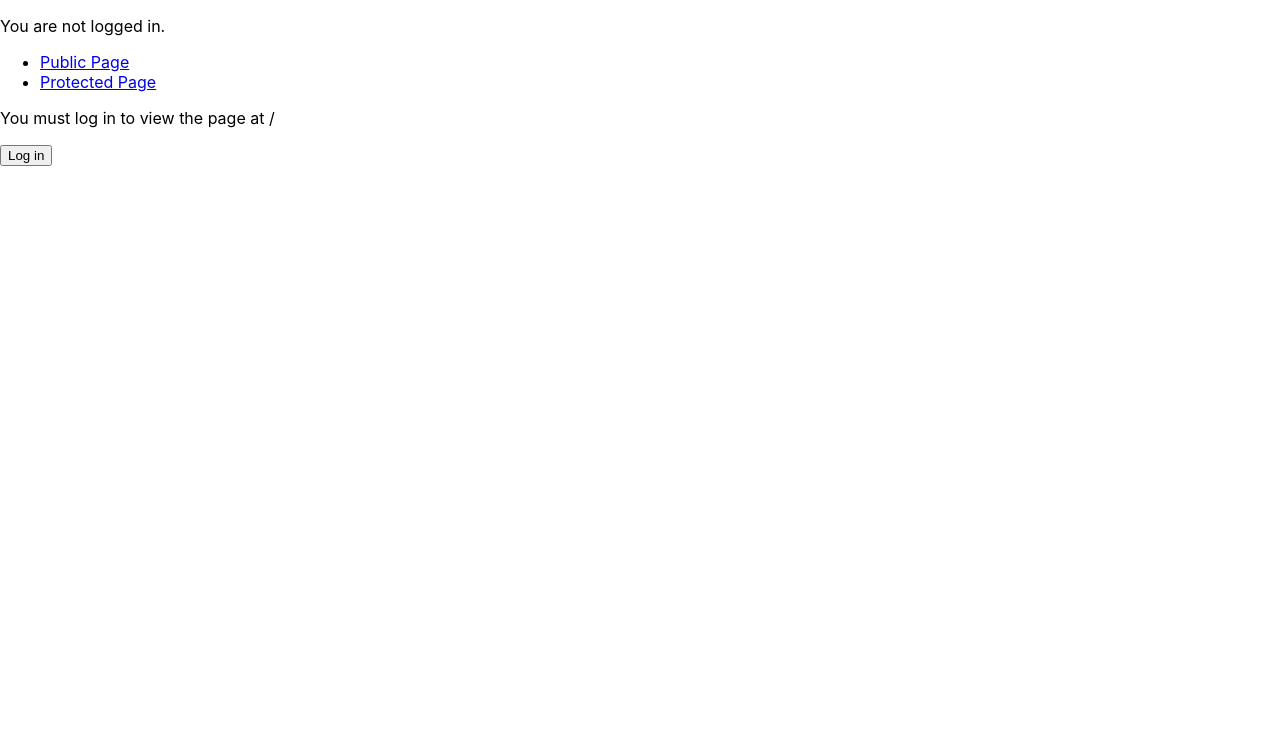
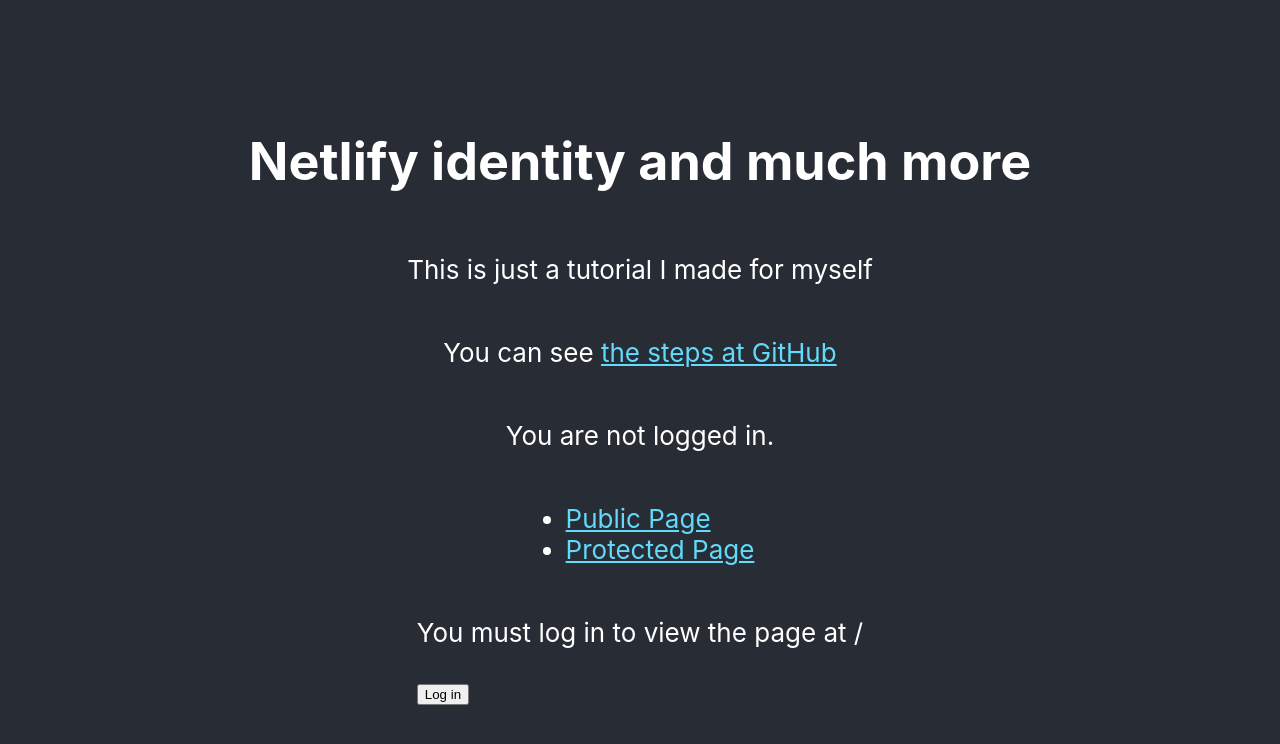
Before and after one commit to jonasholbech/netlify-react-test, a React (Create React App) app: page /login in a window 1280 px wide. Shown: the top 744 px of the page. Built offline with nearby package versions, Linux system fonts and the light colour scheme; what netlify-identity-widget would draw is missing.

Commit message:
add small disclaimer, set title and meta description

```diff
--- a/public/index.html
+++ b/public/index.html
@@ -7,7 +7,7 @@
     <meta name="theme-color" content="#000000" />
     <meta
       name="description"
-      content="Web site created using create-react-app"
+      content="A tutorial for myself on how to set up React, React Router, Netlify, Servless functions etc"
     />
     <link rel="apple-touch-icon" href="%PUBLIC_URL%/logo192.png" />
     <!--
@@ -24,7 +24,7 @@
       work correctly both with client-side routing and a non-root public URL.
       Learn how to configure a non-root public URL by running `npm run build`.
     -->
-    <title>React App</title>
+    <title>Setting up netlify identity</title>
   </head>
   <body>
     <noscript>You need to enable JavaScript to run this app.</noscript>
--- a/src/App.css
+++ b/src/App.css
@@ -1,16 +1,5 @@
 .App {
   text-align: center;
-}
-
-.App-logo {
-  height: 40vmin;
-  pointer-events: none;
-}
-
-@media (prefers-reduced-motion: no-preference) {
-  .App-logo {
-    animation: App-logo-spin infinite 20s linear;
-  }
 }
 
 .App-header {
@@ -24,15 +13,6 @@
   color: white;
 }
 
-.App-link {
+.App-header a {
   color: #61dafb;
 }
-
-@keyframes App-logo-spin {
-  from {
-    transform: rotate(0deg);
-  }
-  to {
-    transform: rotate(360deg);
-  }
-}
--- a/src/App.js
+++ b/src/App.js
@@ -1,6 +1,7 @@
 import React from "react";
 import Protected from "./Protected";
 import Public from "./Public";
+import "./App.css";
 import netlifyIdentity from "netlify-identity-widget";
 import {
   BrowserRouter as Router,
@@ -20,7 +21,15 @@
 function App() {
   return (
     <Router>
-      <div>
+      <div className="App-header">
+        <h1>Netlify identity and much more</h1>
+        <p>This is just a tutorial I made for myself</p>
+        <p>
+          You can see{" "}
+          <a href="https://github.com/jonasholbech/netlify-react-test">
+            the steps at GitHub
+          </a>
+        </p>
         <AuthButton />
         <ul>
           <li>
```
Also changed, not shown: OldApp.js (added, +19 -0 lines), 2 other files (tests, documents, lock files or other folders).
